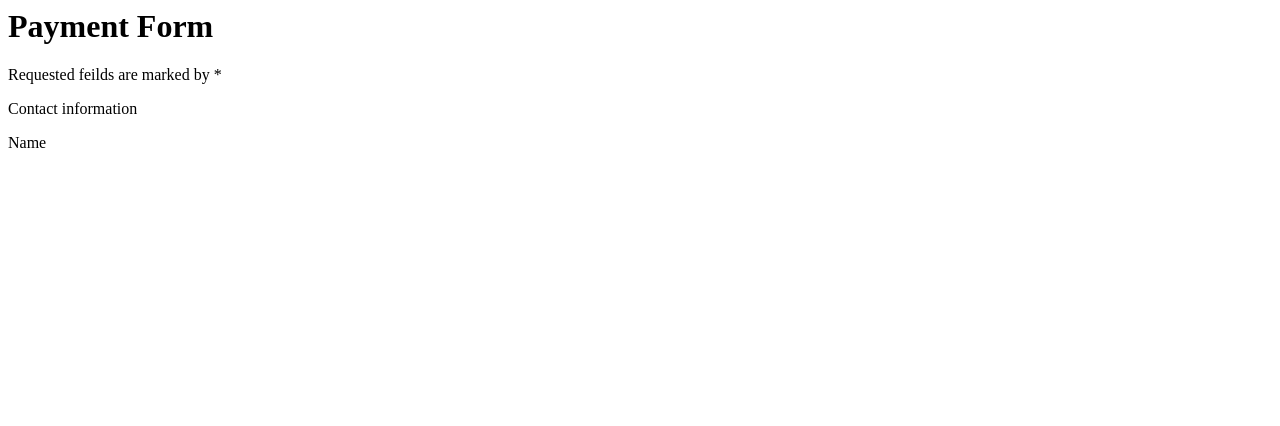
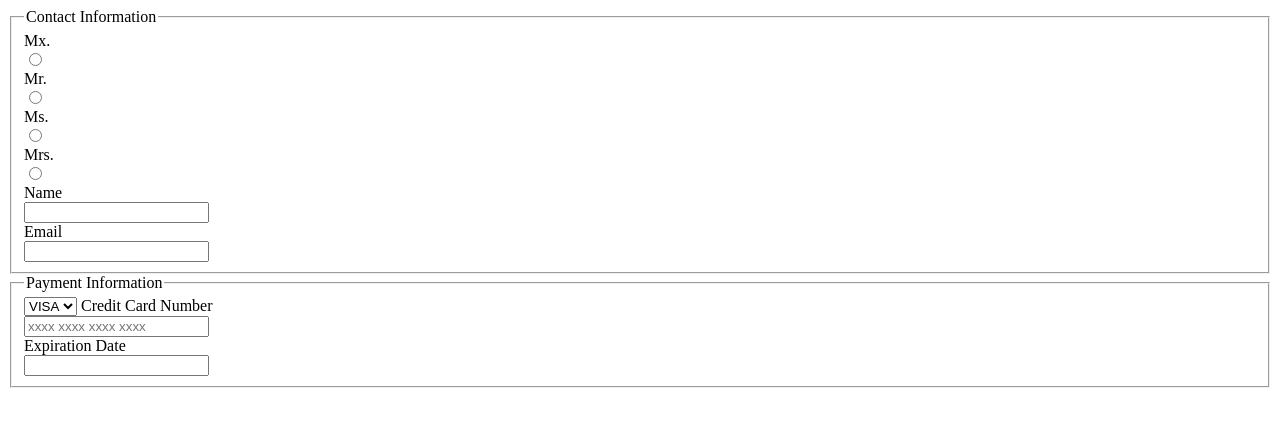
Before and after one commit to 10-5-pursuit/lab-intro-to-forms, a website: page index.html in a window 1280 px wide. Drawn offline with Linux system fonts and the light colour scheme.

Commit message:
add elements to form

```diff
--- a/index.html
+++ b/index.html
@@ -1,7 +1,48 @@
-<h1>Payment Form</h1>
-<p>Requested feilds are marked by *</p>
+<!DOCTYPE html>
+<html lang="en">
+  <head>
+    <meta charset="UTF-8" />
+    <meta name="viewport" content="width=device-width, initial-scale=1.0" />
+    <title>Document</title>
+  </head>
 
-<p>Contact information</p>
+  <body >
 
-<label for="Name">Name</label>
-<input type="text" name="name"
+    <fieldset>
+        <legend>Contact Information</legend>
+        <div>Mx.</div>
+        <input type="radio">
+        <div>Mr.</div>
+        <input type="radio">
+        <div>Ms.</div>
+        <input type="radio">
+        <div>Mrs.</div>
+        <input type="radio">
+       <div>Name</div>
+        <input type="text">
+        <div>Email</div>
+        <input type="text">
+    </fieldset>
+
+    <fieldset>
+        <legend>Payment Information</legend>
+
+
+        <select>
+        <option value = "VISA"> VISA
+        </option>
+        </select>
+        <label>Credit Card Number</label>
+
+        <div>
+            <input type="text" placeholder="xxxx xxxx xxxx xxxx">
+            <div>Expiration Date</div>
+            <input type="text">
+
+
+    </fieldset>
+
+
+  </body>
+
+</html>
```
Also changed, not shown: style.css (added).
